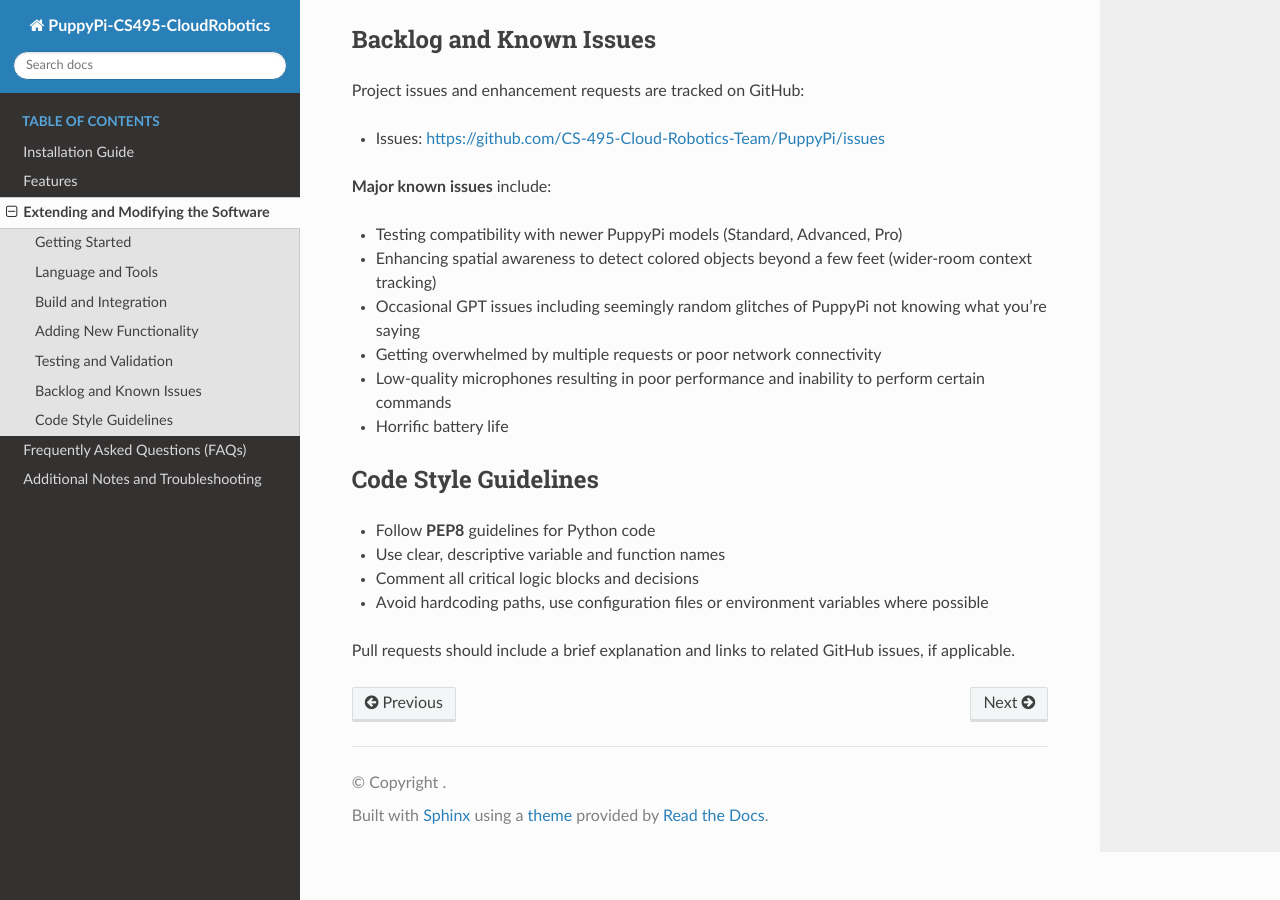
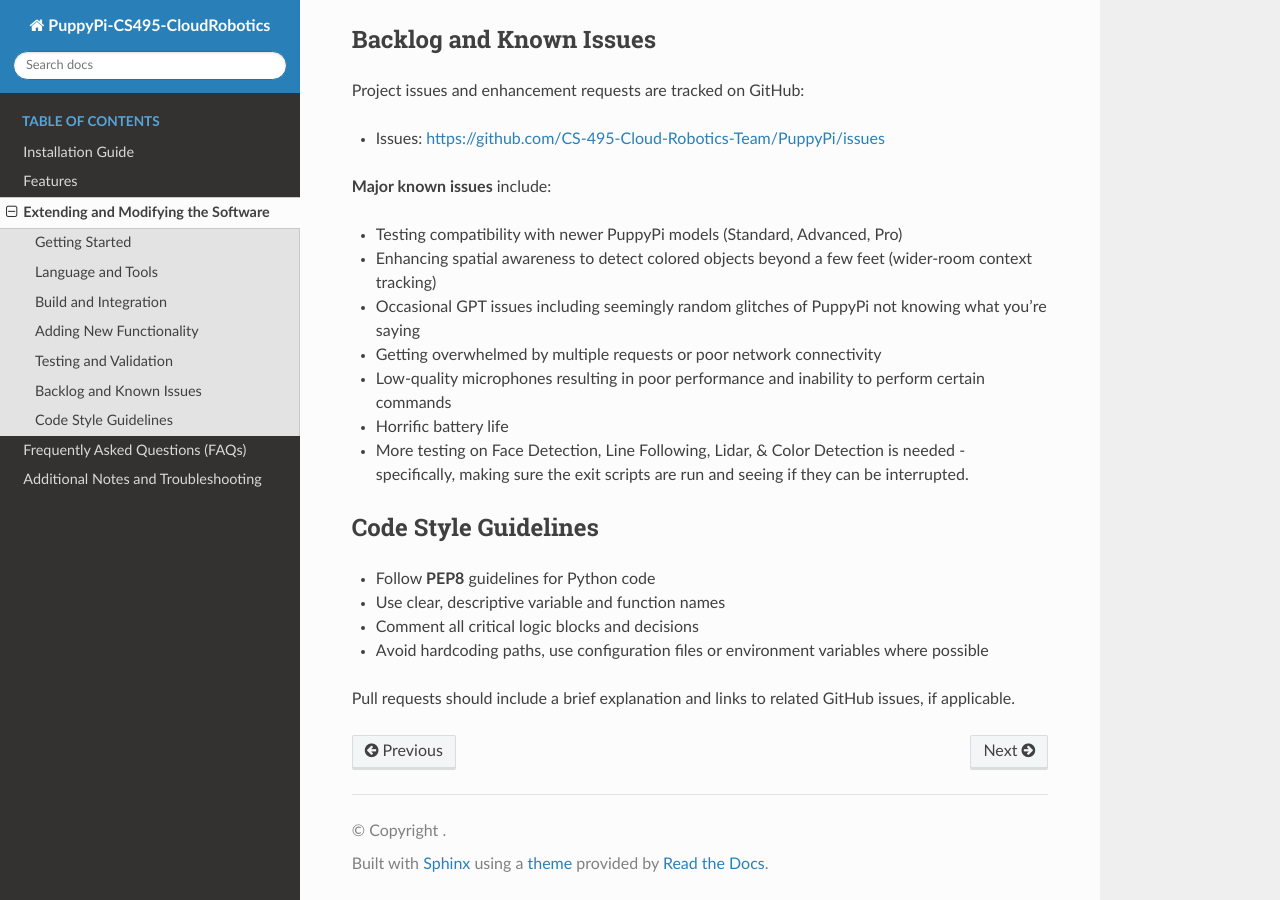
Before and after one commit to CS-495-Cloud-Robotics-Team/PuppyPi, a Sphinx documentation site: the page built from docs/extend.rst, in a window 1280 px wide and 900 px high, scrolled down 1928 px. Built offline with Sphinx 7.4.7 and the Read the Docs theme 3.1.0, drawn with Linux system fonts in a browser that asks for light colours; pages that are not in the unit, such as notebooks, are missing from menus.

Commit message:
Update extend.rst

```diff
--- a/docs/extend.rst
+++ b/docs/extend.rst
@@ -112,6 +112,7 @@ Project issues and enhancement requests are tracked on GitHub:
 - Getting overwhelmed by multiple requests or poor network connectivity
 - Low-quality microphones resulting in poor performance and inability to perform certain commands
 - Horrific battery life
+- More testing on Face Detection, Line Following, Lidar, & Color Detection is needed - specifically, making sure the exit scripts are run and seeing if they can be interrupted.
 
 Code Style Guidelines
 ---------------------
```
